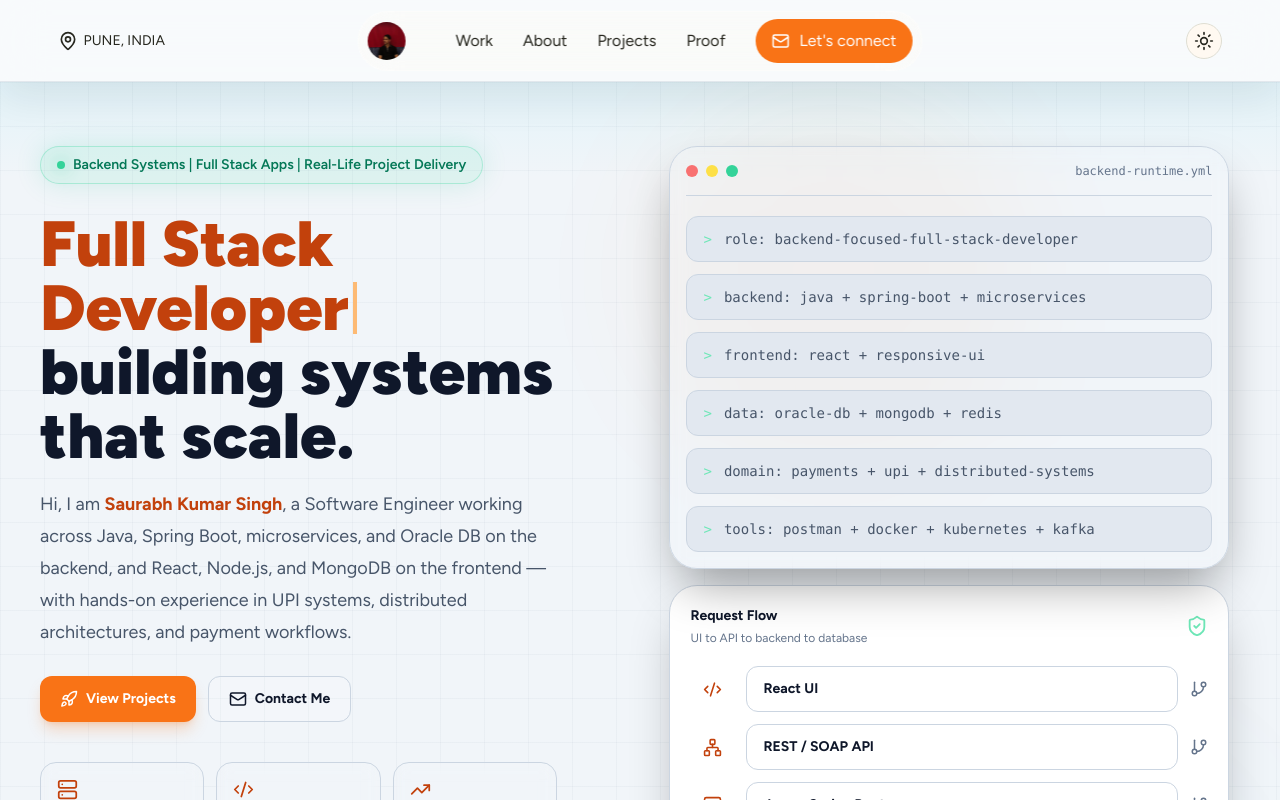
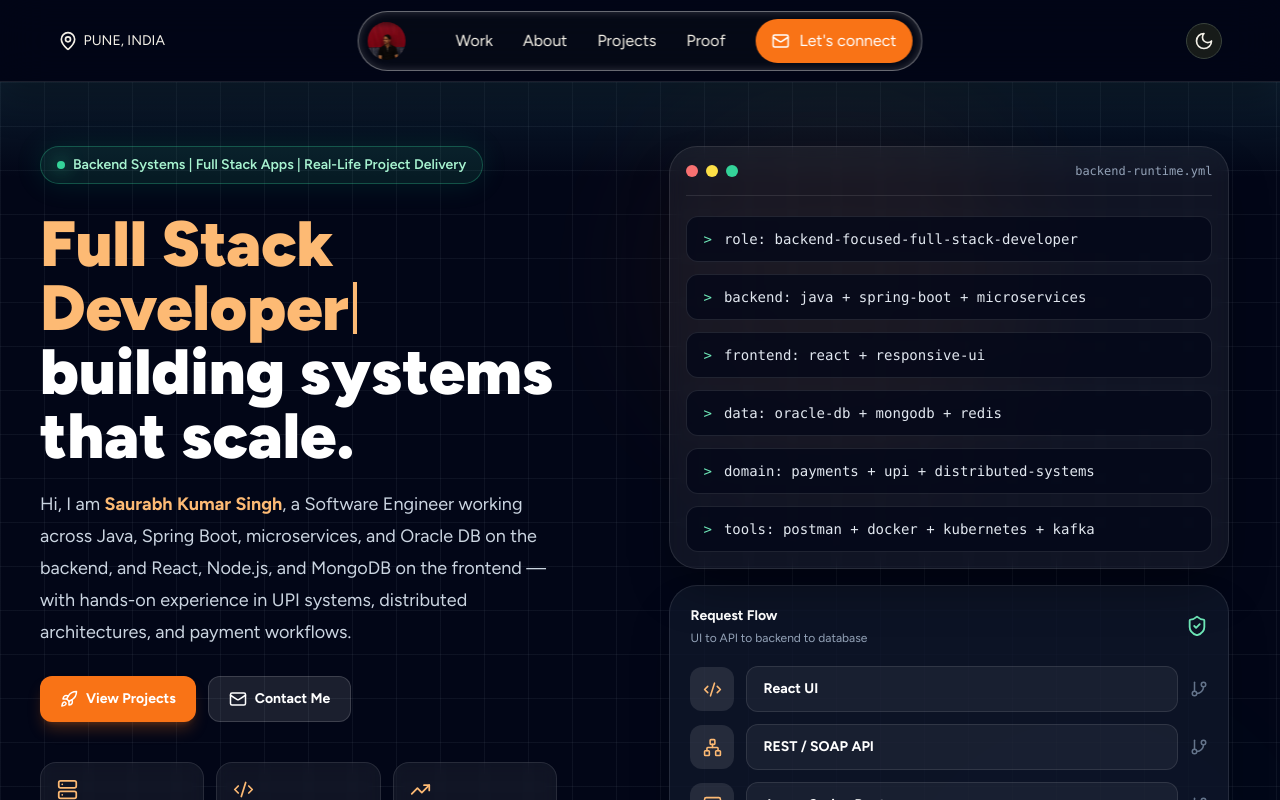
Before and after one commit to Saurabh2404/Portfolio, a Next.js app: page / in a window 1280 px wide. Shown: the top 800 px of the page. Built offline with nearby package versions, Linux system fonts and the light colour scheme.

Commit message:
Default portfolio theme to dark

```diff
--- a/src/components/navbar.js
+++ b/src/components/navbar.js
@@ -14,9 +14,9 @@ const mobileLinks = [
 
 export default function Navbar() {
   const router = useRouter();
-  const [dark, setDark] = useState(false);
+  const [dark, setDark] = useState(true);
   const [open, setOpen] = useState(false);
-  useEffect(() => { const value = localStorage.getItem("theme") === "dark"; setDark(value); document.documentElement.classList.toggle("dark", value); }, []);
+  useEffect(() => { const savedTheme = localStorage.getItem("theme"); const value = savedTheme ? savedTheme === "dark" : true; setDark(value); document.documentElement.classList.toggle("dark", value); }, []);
   useEffect(() => { setOpen(false); }, [router.asPath]);
   useEffect(() => { const close = event => { if (event.key === "Escape") setOpen(false); }; window.addEventListener("keydown", close); return () => window.removeEventListener("keydown", close); }, []);
   const toggle = () => { const value = !dark; setDark(value); document.documentElement.classList.toggle("dark", value); localStorage.setItem("theme", value ? "dark" : "light"); };
--- a/src/pages/_document.js
+++ b/src/pages/_document.js
@@ -13,6 +13,12 @@ export default function Document() {
         <link rel="preconnect" href="https://fonts.gstatic.com" crossOrigin="true" />
       </Head>
       <body>
+        <script
+          dangerouslySetInnerHTML={{
+            __html:
+              "try{var theme=localStorage.getItem('theme');if(theme===null||theme==='dark'){document.documentElement.classList.add('dark')}else{document.documentElement.classList.remove('dark')}}catch(e){document.documentElement.classList.add('dark')}",
+          }}
+        />
         <Main />
         <NextScript />
       </body>
```
